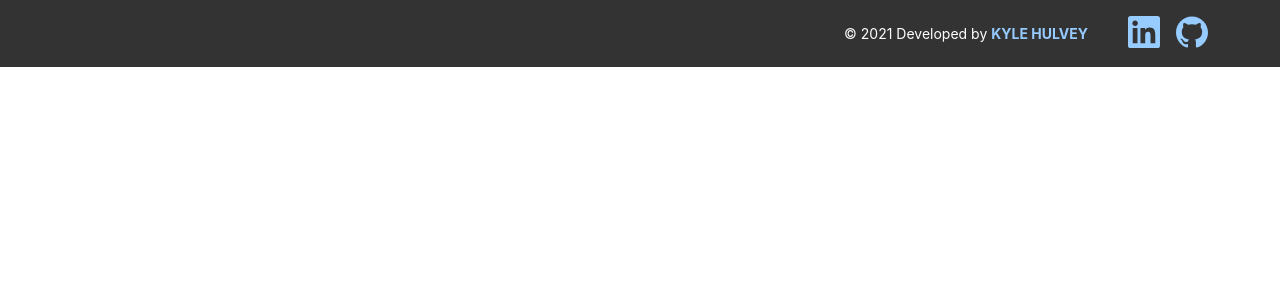
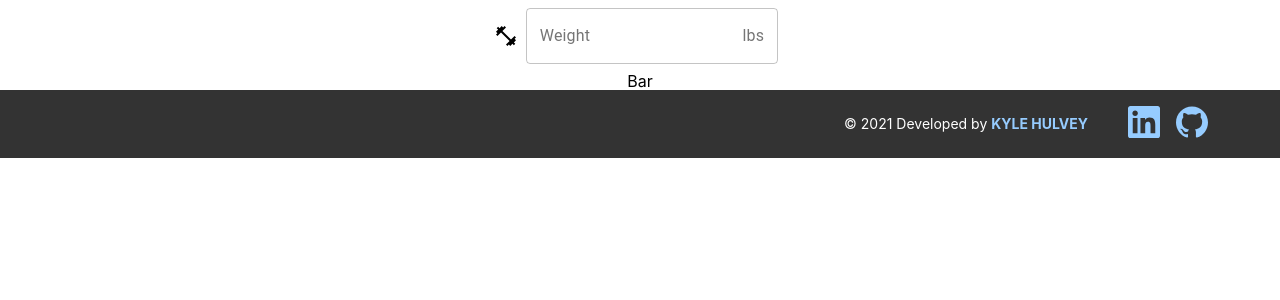
Before and after one commit to kbh1301/barbell-plates-calculator, a React (Create React App) app: page / in a window 1280 px wide. Shown: the top 300 px of the page. Built offline with nearby package versions, Linux system fonts and the light colour scheme.

Commit message:
Added weight input and text-based plate calculation

```diff
--- a/package.json
+++ b/package.json
@@ -3,6 +3,8 @@
   "version": "0.1.0",
   "private": true,
   "dependencies": {
+    "@material-ui/core": "^4.12.3",
+    "@material-ui/icons": "^4.11.2",
     "@testing-library/jest-dom": "^5.14.1",
     "@testing-library/react": "^11.2.7",
     "@testing-library/user-event": "^12.8.3",
--- a/src/App.js
+++ b/src/App.js
@@ -1,10 +1,12 @@
 import './App.css';
+import WeightInput from './components/WeightInput/WeightInput';
 import Footer from './components/Footer/Footer';
 
 function App() {
   return (
     <div className="App">
       {/* <Navigation /> */}
+      <WeightInput />
       <Footer />
     </div>
   );
--- /dev/null
+++ b/src/components/WeightInput/WeightInput.css
@@ -0,0 +1,3 @@
+#outlined-basic {
+    box-sizing: content-box;
+}
--- /dev/null
+++ b/src/components/WeightInput/WeightInput.js
@@ -0,0 +1,67 @@
+/*
+- limit input to numbers
+- limit input to certain range (ex 500 lbs)
+- disallow decimal inputs
+- handle inputs that don't end in 5 or 0
+  - results = ''
+  - if last digit = 5 || 0 then results += 'Bar' and continue calculations
+
+Ex weight is 180
+180 - 45 (Bar) = 135
+135 / 2 (Each side) = 67.5
+*/
+
+import React, { useState } from 'react';
+import { makeStyles } from '@material-ui/core/styles';
+import TextField from '@material-ui/core/TextField';
+import InputAdornment from '@material-ui/core/InputAdornment';
+import FitnessCenterIcon from '@material-ui/icons/FitnessCenter';
+import './WeightInput.css'
+
+const useStyles = makeStyles((theme) => ({
+    root: {'& > *': { margin: theme.spacing(1), width: '25ch'}}}));
+
+const calcWeights = (weightVal) => {
+    const plates = [ 45, 35, 25, 10, 5, 2.5 ];
+    let results = 'Bar';
+    let curWeight = weightVal;
+
+    curWeight -= 45; // subtract standard bar weight
+    curWeight /= 2; // get one side of bar
+
+    // add appropriate plates to results
+    plates.forEach(plate => {
+        let wholePlate = curWeight / plate;
+        if(wholePlate >= 1){
+            for(let i = wholePlate; i >= 1; i--) {
+                results += ` + ${plate}`;
+                curWeight -= plate;
+            }
+        }
+    });
+
+    console.log(curWeight); // leftover weight
+
+    return results;
+}
+
+const WeightInput = () => {
+    const [weightVal, setWeightVal] = useState('');
+    const classes = useStyles();
+
+    return(
+        <div>
+            <div className="flex items-center justify-center">
+                <FitnessCenterIcon />
+                <form className={classes.root} noValidate autoComplete="off">
+                    <TextField id="outlined-basic" label="Weight" variant="outlined"
+                    InputProps={{ endAdornment: <InputAdornment position="end">lbs</InputAdornment> }}
+                    onChange={(event) => {setWeightVal(event.target.value)}}/>
+                </form>
+            </div>
+            {calcWeights(weightVal)}
+        </div>
+    );
+}
+
+export default WeightInput;
```
Also changed, not shown: 1 other file (tests, documents, lock files or other folders).
